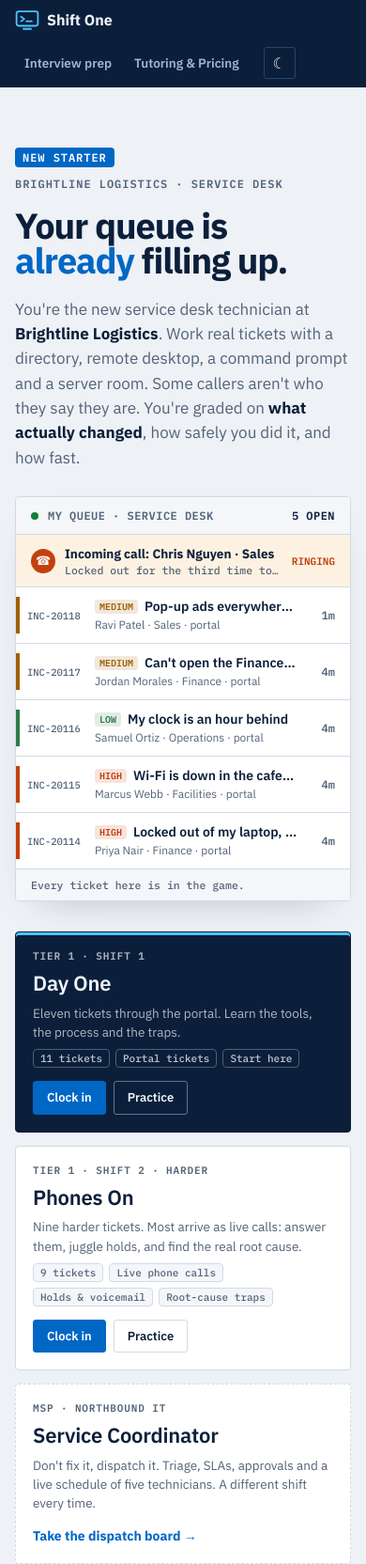
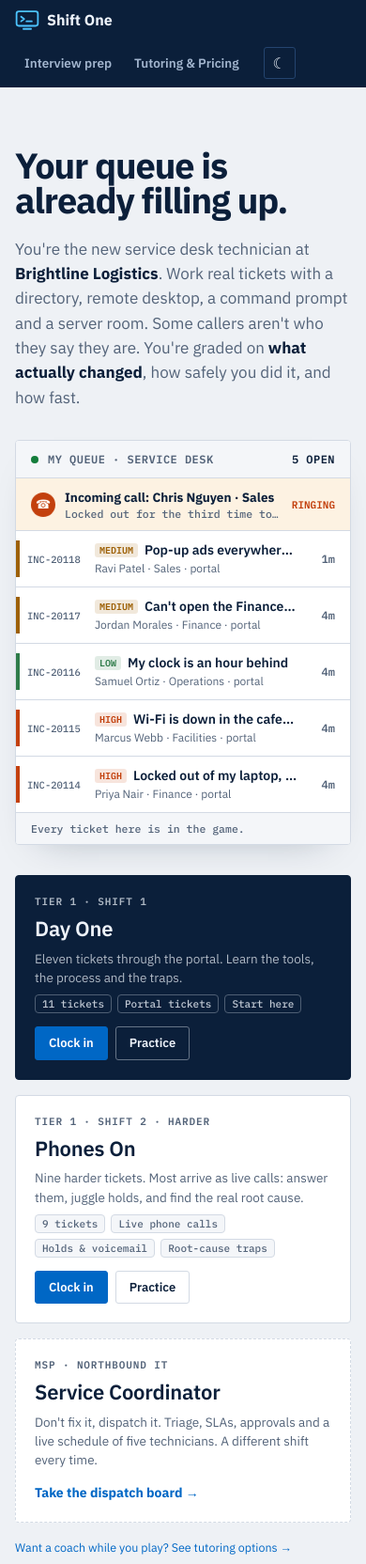
Before and after one commit to Onesayi/shift-one-helpdesk-simulator, a plain HTML site: page index.html in a window 390 px wide. Shown: the top 1664 px of the page at 94% size. Drawn offline with Linux system fonts and the light colour scheme.

Commit message:
Remove AI-template tells from the start screens and README
Drop the pill badge above both hero headlines and the accent-coloured
hero word, take the coloured edge off the primary desk card and the
tutoring card, snap the landing spacing to a 4/8px scale, and strip the
emoji from README headings and feature tables. Design-system bundle
regenerated.

Co-Authored-By: Claude Opus 5.5 <noreply@anthropic.com>
Claude-Session: https://claude.ai/code/session_016nx8NvSnpGbsKfN4XgUmTQ

```diff
--- a/css/landing.css
+++ b/css/landing.css
@@ -10,11 +10,8 @@
 .landing h1, .landing h2, .landing h3 { font-family: var(--display); text-wrap: balance; }
 
 /* hero: pitch left, queue right */
-.l-hero { display: grid; grid-template-columns: minmax(0, 1fr) minmax(0, 1.05fr); gap: 44px; align-items: start; padding: 16px 0 32px; }
-.l-badge { display: inline-flex; flex-wrap: wrap; gap: 10px; align-items: center; font: 600 12px var(--mono); text-transform: uppercase; letter-spacing: .08em; color: var(--muted); margin-bottom: 18px; }
-.l-badge span { background: var(--accent); color: var(--on-accent); padding: 3px 8px; border-radius: 4px; }
+.l-hero { display: grid; grid-template-columns: minmax(0, 1fr) minmax(0, 1.05fr); gap: 48px; align-items: start; padding: 16px 0 32px; }
 .l-pitch h1 { font-size: clamp(38px, 5.4vw, 62px); line-height: .98; font-weight: 700; letter-spacing: -.03em; margin-bottom: 20px; }
-.l-pitch h1 em { font-style: normal; color: var(--accent); }
 .l-lede { font-size: 17px; line-height: 1.55; color: var(--muted); max-width: 34em; margin: 0; }
 .l-lede b { color: var(--text); }
 
@@ -50,8 +47,8 @@
 @keyframes lq-drop { from { opacity: .2; transform: translateY(-10px); background: var(--accent-soft); } to { opacity: 1; transform: none; } }
 
 /* desks */
-.desks { display: grid; grid-template-columns: repeat(3, minmax(0, 1fr)); gap: 14px; }
-.desk { background: var(--surface); border: 1px solid var(--border); border-radius: var(--radius-card); padding: 18px; display: flex; flex-direction: column; gap: 8px; color: inherit; text-decoration: none; }
+.desks { display: grid; grid-template-columns: repeat(3, minmax(0, 1fr)); gap: 16px; }
+.desk { background: var(--surface); border: 1px solid var(--border); border-radius: var(--radius-card); padding: 20px; display: flex; flex-direction: column; gap: 8px; color: inherit; text-decoration: none; }
 .desk h3 { font-size: 22px; font-weight: 600; letter-spacing: -.01em; }
 .desk p { margin: 0; font-size: 13.5px; color: var(--muted); }
 .desk-role { font: 600 11px var(--mono); text-transform: uppercase; letter-spacing: .08em; color: var(--muted); }
@@ -60,20 +57,20 @@
 .desk-go { display: flex; gap: 8px; flex-wrap: wrap; margin-top: auto; padding-top: 6px; }
 .desk-best { font: 500 12px var(--mono); color: var(--muted); }
 .desk-best b { color: var(--text); }
-.desk.primary { background: var(--chrome); color: var(--chrome-text); border-color: var(--chrome); box-shadow: inset 0 3px 0 var(--chrome-accent); --ring: var(--chrome-accent); }
+.desk.primary { background: var(--chrome); color: var(--chrome-text); border-color: var(--chrome); --ring: var(--chrome-accent); }
 .desk.primary p, .desk.primary .desk-role, .desk.primary .desk-best, .desk.primary .desk-best b { color: color-mix(in srgb, var(--chrome-text) 72%, var(--chrome)); }
 .desk.primary .desk-tags span { background: transparent; border-color: color-mix(in srgb, var(--chrome-text) 30%, var(--chrome)); color: color-mix(in srgb, var(--chrome-text) 80%, var(--chrome)); }
 .desk.primary .btn:not(.primary) { background: transparent; color: var(--chrome-text); border-color: color-mix(in srgb, var(--chrome-text) 40%, var(--chrome)); }
 .desk.alt { border-style: dashed; transition: border-color .15s, transform .15s; }
 .desk.alt:hover, .desk.alt:focus-visible { border-color: var(--accent); border-style: solid; transform: translateY(-2px); }
 .desk-link { margin-top: auto; padding-top: 6px; font-weight: 700; color: var(--accent); }
-.l-coach { margin: 14px 0 0; }
+.l-coach { margin: 16px 0 0; }
 .l-note { font: 500 12.5px var(--mono); color: var(--muted); margin: 0; }
 
 /* sections */
 .l-sec { margin-top: 40px; padding-top: 32px; border-top: 1px solid var(--border); }
 .l-eyebrow { font: 600 12px var(--mono); text-transform: uppercase; letter-spacing: .1em; color: var(--muted); margin-bottom: 8px; }
-.l-sec h2 { font-size: clamp(26px, 3.4vw, 36px); line-height: 1.05; font-weight: 700; letter-spacing: -.02em; margin-bottom: 22px; max-width: 24ch; }
+.l-sec h2 { font-size: clamp(26px, 3.4vw, 36px); line-height: 1.05; font-weight: 700; letter-spacing: -.02em; margin-bottom: 24px; max-width: 24ch; }
 
 /* timeline: real arrival times, so the order is the content */
 .lt { list-style: none; margin: 0; padding: 0; display: grid; grid-template-columns: repeat(5, minmax(0, 1fr)); position: relative; }
@@ -85,7 +82,7 @@
 .lt p { margin: 0; font-size: 13.5px; color: var(--muted); }
 
 /* tool snippets */
-.l-tools { display: grid; grid-template-columns: repeat(3, minmax(0, 1fr)); gap: 14px; }
+.l-tools { display: grid; grid-template-columns: repeat(3, minmax(0, 1fr)); gap: 16px; }
 .l-tool { min-width: 0; }
 .l-tool h3 { font-size: 15px; font-weight: 700; margin: 12px 0 2px; }
 .l-tool p { margin: 0; color: var(--muted); font-size: 13.5px; }
@@ -106,7 +103,7 @@
 @keyframes l-blink { 50% { opacity: .2; } }
 
 /* example report */
-.lr { display: grid; grid-template-columns: auto minmax(0, 1fr); gap: 26px; align-items: start; background: var(--surface); border: 1px solid var(--border); border-radius: var(--radius-card); padding: 22px; }
+.lr { display: grid; grid-template-columns: auto minmax(0, 1fr); gap: 24px; align-items: start; background: var(--surface); border: 1px solid var(--border); border-radius: var(--radius-card); padding: 24px; }
 .lr-tag { display: inline-block; font: 600 11px var(--mono); text-transform: uppercase; letter-spacing: .08em; color: var(--muted); border: 1px solid var(--border); border-radius: 4px; padding: 1px 6px; margin-bottom: 8px; }
 .lr h3 { font-size: 18px; font-weight: 700; margin-bottom: 4px; }
 .lr-meta { font: 500 12.5px var(--mono); color: var(--muted); margin-bottom: 12px; }
@@ -125,9 +122,9 @@
 .board-track i.sick { background: var(--bad-soft); border-color: var(--bad); }
 
 @media (max-width: 960px) {
-  .l-hero { grid-template-columns: 1fr; gap: 28px; }
+  .l-hero { grid-template-columns: 1fr; gap: 32px; }
   .desks, .l-tools { grid-template-columns: 1fr; }
-  .lt { grid-template-columns: 1fr; gap: 14px; }
+  .lt { grid-template-columns: 1fr; gap: 16px; }
   .lt::before { left: 5px; right: auto; top: 0; bottom: 0; width: 2px; height: auto; }
   .lt li { flex-direction: row; flex-wrap: wrap; gap: 4px 12px; align-items: center; }
   .lt p { flex-basis: 100%; padding-left: 24px; }
--- a/css/styles.css
+++ b/css/styles.css
@@ -311,7 +311,7 @@ textarea { resize: vertical; }
 .hero .kb-link + .kb-link { margin-top: 4px; }
 a.kb-link { text-decoration: none; }
 a.kb-link:hover { text-decoration: underline; }
-.coach-cta { display: flex; align-items: center; gap: 16px; justify-content: space-between; border-left: 4px solid var(--accent); }
+.coach-cta { display: flex; align-items: center; gap: 16px; justify-content: space-between; }
 
 /* ---------- Phone calls (shared by help desk and coordinator modes) ---------- */
 .warn-t { color: var(--warn); }
--- a/design-system/components/bundle.css
+++ b/design-system/components/bundle.css
@@ -313,7 +313,7 @@ textarea { resize: vertical; }
 .hero .kb-link + .kb-link { margin-top: 4px; }
 a.kb-link { text-decoration: none; }
 a.kb-link:hover { text-decoration: underline; }
-.coach-cta { display: flex; align-items: center; gap: 16px; justify-content: space-between; border-left: 4px solid var(--accent); }
+.coach-cta { display: flex; align-items: center; gap: 16px; justify-content: space-between; }
 
 /* ---------- Phone calls (shared by help desk and coordinator modes) ---------- */
 .warn-t { color: var(--warn); }
@@ -433,11 +433,8 @@ a.kb-link:hover { text-decoration: underline; }
 .landing h1, .landing h2, .landing h3 { font-family: var(--display); text-wrap: balance; }
 
 /* hero: pitch left, queue right */
-.l-hero { display: grid; grid-template-columns: minmax(0, 1fr) minmax(0, 1.05fr); gap: 44px; align-items: start; padding: 16px 0 32px; }
-.l-badge { display: inline-flex; flex-wrap: wrap; gap: 10px; align-items: center; font: 600 12px var(--mono); text-transform: uppercase; letter-spacing: .08em; color: var(--muted); margin-bottom: 18px; }
-.l-badge span { background: var(--accent); color: var(--on-accent); padding: 3px 8px; border-radius: 4px; }
+.l-hero { display: grid; grid-template-columns: minmax(0, 1fr) minmax(0, 1.05fr); gap: 48px; align-items: start; padding: 16px 0 32px; }
 .l-pitch h1 { font-size: clamp(38px, 5.4vw, 62px); line-height: .98; font-weight: 700; letter-spacing: -.03em; margin-bottom: 20px; }
-.l-pitch h1 em { font-style: normal; color: var(--accent); }
 .l-lede { font-size: 17px; line-height: 1.55; color: var(--muted); max-width: 34em; margin: 0; }
 .l-lede b { color: var(--text); }
 
@@ -473,8 +470,8 @@ a.kb-link:hover { text-decoration: underline; }
 @keyframes lq-drop { from { opacity: .2; transform: translateY(-10px); background: var(--accent-soft); } to { opacity: 1; transform: none; } }
 
 /* desks */
-.desks { display: grid; grid-template-columns: repeat(3, minmax(0, 1fr)); gap: 14px; }
-.desk { background: var(--surface); border: 1px solid var(--border); border-radius: var(--radius-card); padding: 18px; display: flex; flex-direction: column; gap: 8px; color: inherit; text-decoration: none; }
+.desks { display: grid; grid-template-columns: repeat(3, minmax(0, 1fr)); gap: 16px; }
+.desk { background: var(--surface); border: 1px solid var(--border); border-radius: var(--radius-card); padding: 20px; display: flex; flex-direction: column; gap: 8px; color: inherit; text-decoration: none; }
 .desk h3 { font-size: 22px; font-weight: 600; letter-spacing: -.01em; }
 .desk p { margin: 0; font-size: 13.5px; color: var(--muted); }
 .desk-role { font: 600 11px var(--mono); text-transform: uppercase; letter-spacing: .08em; color: var(--muted); }
@@ -483,20 +480,20 @@ a.kb-link:hover { text-decoration: underline; }
 .desk-go { display: flex; gap: 8px; flex-wrap: wrap; margin-top: auto; padding-top: 6px; }
 .desk-best { font: 500 12px var(--mono); color: var(--muted); }
 .desk-best b { color: var(--text); }
-.desk.primary { background: var(--chrome); color: var(--chrome-text); border-color: var(--chrome); box-shadow: inset 0 3px 0 var(--chrome-accent); --ring: var(--chrome-accent); }
+.desk.primary { background: var(--chrome); color: var(--chrome-text); border-color: var(--chrome); --ring: var(--chrome-accent); }
 .desk.primary p, .desk.primary .desk-role, .desk.primary .desk-best, .desk.primary .desk-best b { color: color-mix(in srgb, var(--chrome-text) 72%, var(--chrome)); }
 .desk.primary .desk-tags span { background: transparent; border-color: color-mix(in srgb, var(--chrome-text) 30%, var(--chrome)); color: color-mix(in srgb, var(--chrome-text) 80%, var(--chrome)); }
 .desk.primary .btn:not(.primary) { background: transparent; color: var(--chrome-text); border-color: color-mix(in srgb, var(--chrome-text) 40%, var(--chrome)); }
 .desk.alt { border-style: dashed; transition: border-color .15s, transform .15s; }
 .desk.alt:hover, .desk.alt:focus-visible { border-color: var(--accent); border-style: solid; transform: translateY(-2px); }
 .desk-link { margin-top: auto; padding-top: 6px; font-weight: 700; color: var(--accent); }
-.l-coach { margin: 14px 0 0; }
+.l-coach { margin: 16px 0 0; }
 .l-note { font: 500 12.5px var(--mono); color: var(--muted); margin: 0; }
 
 /* sections */
 .l-sec { margin-top: 40px; padding-top: 32px; border-top: 1px solid var(--border); }
 .l-eyebrow { font: 600 12px var(--mono); text-transform: uppercase; letter-spacing: .1em; color: var(--muted); margin-bottom: 8px; }
-.l-sec h2 { font-size: clamp(26px, 3.4vw, 36px); line-height: 1.05; font-weight: 700; letter-spacing: -.02em; margin-bottom: 22px; max-width: 24ch; }
+.l-sec h2 { font-size: clamp(26px, 3.4vw, 36px); line-height: 1.05; font-weight: 700; letter-spacing: -.02em; margin-bottom: 24px; max-width: 24ch; }
 
 /* timeline: real arrival times, so the order is the content */
 .lt { list-style: none; margin: 0; padding: 0; display: grid; grid-template-columns: repeat(5, minmax(0, 1fr)); position: relative; }
@@ -508,7 +505,7 @@ a.kb-link:hover { text-decoration: underline; }
 .lt p { margin: 0; font-size: 13.5px; color: var(--muted); }
 
 /* tool snippets */
-.l-tools { display: grid; grid-template-columns: repeat(3, minmax(0, 1fr)); gap: 14px; }
+.l-tools { display: grid; grid-template-columns: repeat(3, minmax(0, 1fr)); gap: 16px; }
 .l-tool { min-width: 0; }
 .l-tool h3 { font-size: 15px; font-weight: 700; margin: 12px 0 2px; }
 .l-tool p { margin: 0; color: var(--muted); font-size: 13.5px; }
@@ -529,7 +526,7 @@ a.kb-link:hover { text-decoration: underline; }
 @keyframes l-blink { 50% { opacity: .2; } }
 
 /* example report */
-.lr { display: grid; grid-template-columns: auto minmax(0, 1fr); gap: 26px; align-items: start; background: var(--surface); border: 1px solid var(--border); border-radius: var(--radius-card); padding: 22px; }
+.lr { display: grid; grid-template-columns: auto minmax(0, 1fr); gap: 24px; align-items: start; background: var(--surface); border: 1px solid var(--border); border-radius: var(--radius-card); padding: 24px; }
 .lr-tag { display: inline-block; font: 600 11px var(--mono); text-transform: uppercase; letter-spacing: .08em; color: var(--muted); border: 1px solid var(--border); border-radius: 4px; padding: 1px 6px; margin-bottom: 8px; }
 .lr h3 { font-size: 18px; font-weight: 700; margin-bottom: 4px; }
 .lr-meta { font: 500 12.5px var(--mono); color: var(--muted); margin-bottom: 12px; }
@@ -548,9 +545,9 @@ a.kb-link:hover { text-decoration: underline; }
 .board-track i.sick { background: var(--bad-soft); border-color: var(--bad); }
 
 @media (max-width: 960px) {
-  .l-hero { grid-template-columns: 1fr; gap: 28px; }
+  .l-hero { grid-template-columns: 1fr; gap: 32px; }
   .desks, .l-tools { grid-template-columns: 1fr; }
-  .lt { grid-template-columns: 1fr; gap: 14px; }
+  .lt { grid-template-columns: 1fr; gap: 16px; }
   .lt::before { left: 5px; right: auto; top: 0; bottom: 0; width: 2px; height: auto; }
   .lt li { flex-direction: row; flex-wrap: wrap; gap: 4px 12px; align-items: center; }
   .lt p { flex-basis: 100%; padding-left: 24px; }
--- a/js/app.js
+++ b/js/app.js
@@ -1253,8 +1253,8 @@ function renderStart() {
   }).join('');
   return `<div class="start landing">
     <div class="l-hero">
-      <div class="l-pitch"><div class="l-badge"><span>New starter</span>${esc(WORLD.company)} · Service desk</div>
-        <h1>Your queue is <em>already</em> filling up.</h1>
+      <div class="l-pitch">
+        <h1>Your queue is already filling up.</h1>
         <p class="l-lede">You're the new service desk technician at <b>${esc(WORLD.company)}</b>. Work real tickets with a directory, remote desktop, a command prompt and a server room. Some callers aren't who they say they are. You're graded on <b>what actually changed</b>, how safely you did it, and how fast.</p></div>
       ${Landing.queue({ key: 'tier1', heading: 'My queue · Service Desk', items, foot: 'Every ticket here is in the game.',
         call: call && { who: `Incoming call: ${who(call.requester)}`, sub: call.title } })}
--- a/js/dispatch/app.js
+++ b/js/dispatch/app.js
@@ -1465,8 +1465,8 @@ function renderStart() {
   const hdg = CLIENTS.hdg, approvers = Object.values(hdg.contacts).filter(c => c.auth).map(c => c.name);
   return `<div class="start landing">
     <div class="l-hero">
-      <div class="l-pitch"><div class="l-badge"><span>Dispatch desk</span>Northbound IT · Managed services</div>
-        <h1>Five techs. Five clients. <em>One</em> of you.</h1>
+      <div class="l-pitch">
+        <h1>Five techs. Five clients. One of you.</h1>
         <p class="l-lede">You're the service coordinator at <b>Northbound IT</b>. Calls ring, alerts fire and clients email. You triage every ticket, keep clients updated, chase approvals and vendors, and put the <b>right technician on the right job</b> at the right time. The technicians do the work. How it goes depends on who you sent.</p></div>
       ${Landing.queue({ key: 'dispatch', heading: 'Service board · New', items, foot: 'Every ticket here is in the game. Triage is up to you.',
         call: call && { who: `Incoming call: ${who(call)}`, sub: call.title } })}
```
Also changed, not shown: 2 other files.
